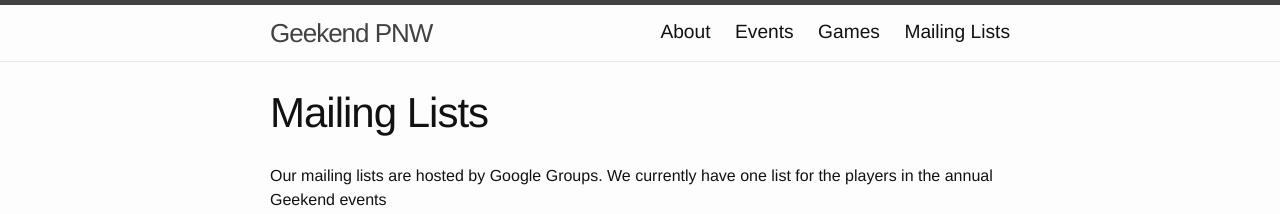
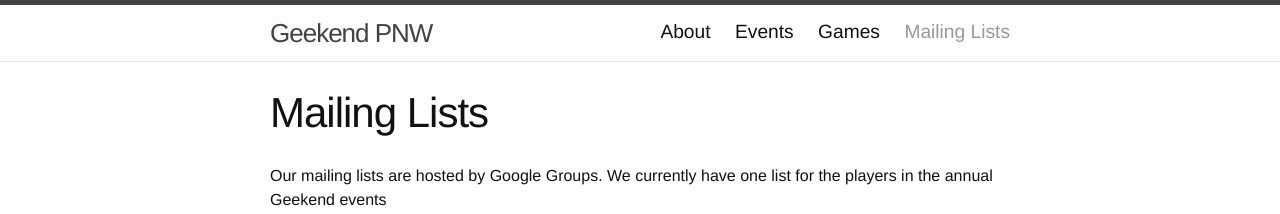
Before and after one commit to Geekend-PNW/geekend-pnw.github.com, a Jekyll site: the page built from mailing-list.md, in a window 1280 px wide. Shown: the top 214 px of the page. Built offline with Jekyll 4.4.1, drawn with Linux system fonts in a browser that asks for light colours.

Commit message:
Highlight current navigation link.

```diff
--- a/_includes/header.html
+++ b/_includes/header.html
@@ -18,9 +18,10 @@
       </a>
 
       <div class="trigger">
+        {% assign current-url = page.url %}
         {% for page in site.pages %}
           {% if page.title and page.layout == "page" %}
-          <a class="page-link" href="{{ page.url | prepend: site.baseurl }}">{{ page.title }}</a>
+          <a class="page-link{% if page.url == current-url %} active-link{% endif %}" href="{{ page.url | prepend: site.baseurl }}">{{ page.title }}</a>
           {% endif %}
         {% endfor %}
       </div>
--- a/css/custom.css
+++ b/css/custom.css
@@ -22,3 +22,8 @@ h2 {
 tbody tr:nth-child(odd) { background: #ccc; }
 
 table { margin-bottom: 5%;}
+
+.page-link.active-link {
+    color: #999;
+    text-decoration: none;
+}
```
